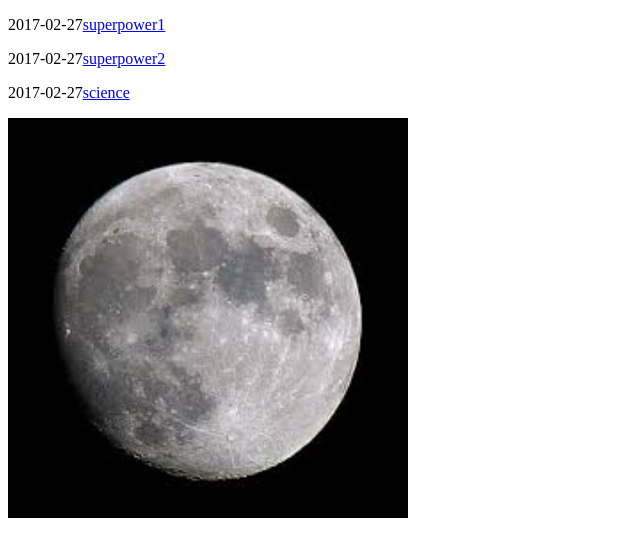
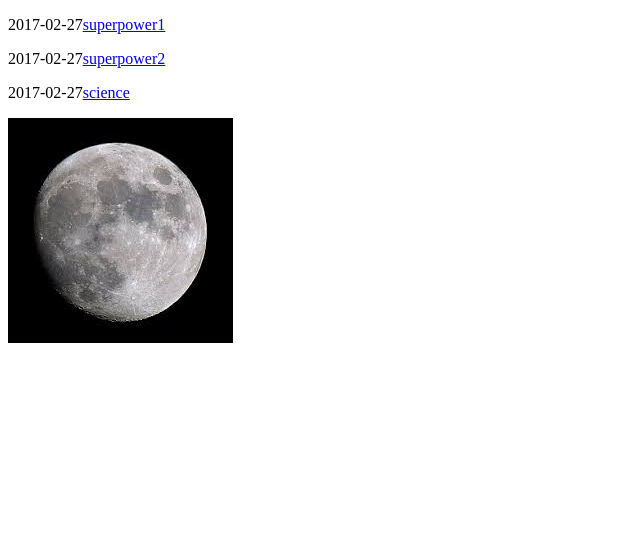
Before and after one commit to youlucia/home, a plain HTML site: page index.HTML in a window 1280 px wide. Shown: the whole page, without its empty margins (0-640 px from the left). Drawn offline with Linux system fonts and the light colour scheme.

Commit message:
Add files via upload

```diff
--- a/index.HTML
+++ b/index.HTML
@@ -8,6 +8,6 @@
 		<p>2017-02-27<a href="superpower27.HTML">superpower1</a></p>
 		<p>2017-02-27<a href="superpower-27.HTML">superpower2</a></p>
 		<p>2017-02-27<a href="27.HTML">science</a></p>
-		<img src="moom.jpg" width="400" height="400" alt="a image of moom">
+		<img src="moom.jpg" width="225" height="225" alt="a image of moom">
 	</body>
 </html>
```
